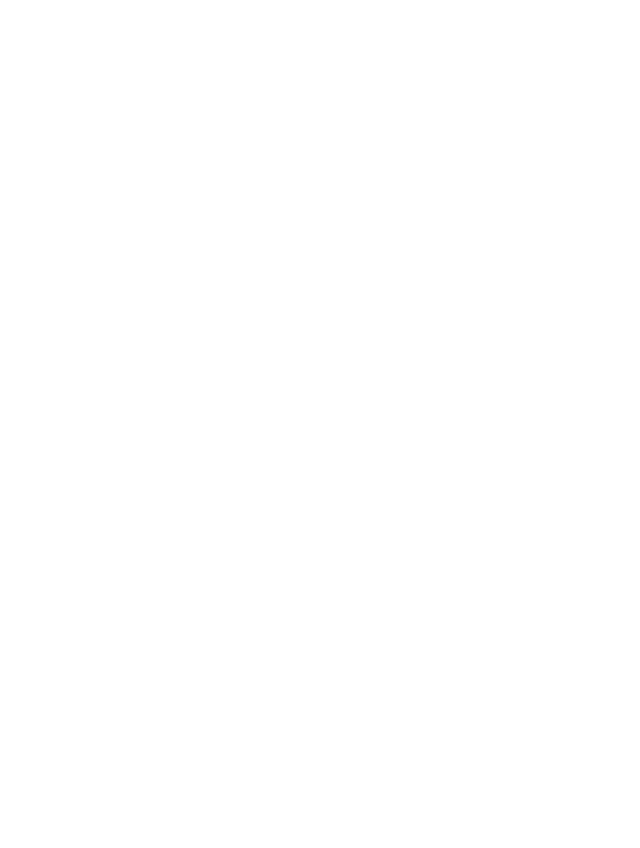
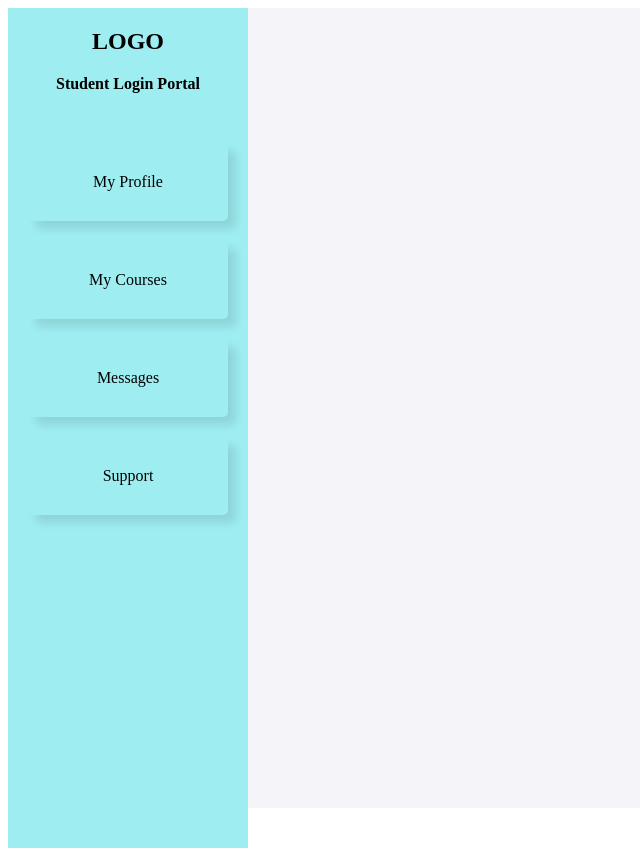
Before and after one commit to InvokeMe123/student_client_portal, a React (Create React App) app: page /student in a window 1280 px wide. Shown: the whole page, without its empty margins (0-640 px from the left). Before the commit the page ends 800 px from the top, so only its background shows below. Built offline with nearby package versions, Linux system fonts and the light colour scheme.

Commit message:
student landing page

```diff
--- a/src/App.js
+++ b/src/App.js
@@ -3,7 +3,7 @@
 import LoginForm from './template/login';
 import UserRegistration from './template/registration';
 import TeacherLandingPage from './components/TeacherLandingPage';
-
+import StudentLandingPage from './components/StudentLandingPage';  // Import the student landing page
 
 const App = () => {
   return (
@@ -11,7 +11,8 @@
       <Switch>
         <Route path="/login" exact component={LoginForm} />
         <Route path="/register" component={UserRegistration} />
-        <Route path="/teacher" component={TeacherLandingPage} /> {/* Add Teacher Landing Page Route */}
+        <Route path="/teacher" component={TeacherLandingPage} />
+        <Route path="/student" component={StudentLandingPage} /> {/* Add Student Landing Page Route */}
         <Route path="/" exact component={LoginForm} />
       </Switch>
     </Router>
--- /dev/null
+++ b/src/components/StudentLandingPage.js
@@ -0,0 +1,64 @@
+import React from 'react';
+import { Link } from 'react-router-dom';
+
+const StudentLandingPage = () => {
+  return (
+    <div style={styles.container}>
+      <div style={styles.sidebar}>
+        <div style={styles.logo}>LOGO</div>
+        <div style={styles.portalName}>Student Login Portal</div>
+        <Link to="/profile" style={styles.menuItem}>My Profile</Link>
+        <Link to="/courses" style={styles.menuItem}>My Courses</Link>
+        <Link to="/messages" style={styles.menuItem}>Messages</Link>
+        <Link to="/support" style={styles.menuItem}>Support</Link>
+      </div>
+      <div style={styles.content}>
+        {/* Content area could be detailed based on the selected link */}
+      </div>
+    </div>
+  );
+};
+
+const styles = {
+  container: {
+    display: 'flex',
+    height: '100vh',
+    backgroundColor: '#f4f4f9',
+  },
+  sidebar: {
+    width: '200px',
+    height: '100vh',
+    backgroundColor: '#9eedf0', // Light green background
+    display: 'flex',
+    flexDirection: 'column',
+    alignItems: 'center',
+    padding: '20px',
+  },
+  logo: {
+    marginBottom: '20px',
+    fontSize: '24px',
+    fontWeight: 'bold',
+  },
+  portalName: {
+    marginBottom: '40px',
+    fontSize: '16px',
+    textAlign: 'center',
+    fontWeight: 'bold',
+  },
+  menuItem: {
+    backgroundColor: '#9eedf0', // Richer green shade for the buttons
+    color: 'black',
+    padding: '30px 10px', // Increased padding for a square look
+    margin: '10px 0',
+    width: '90%', // Adjusted to make buttons wider
+    textAlign: 'center',
+    textDecoration: 'none',
+    borderRadius: '5px',
+    fontSize: '16px',
+    display: 'block',
+    boxShadow: '8px 8px 8px rgba(0.1,0.1,0.1,0.1)', // Shadow for elevation
+    transition: 'transform 0.3s ease, box-shadow 0.3s ease', // Smooth transition for hover effect
+  },
+};
+
+export default StudentLandingPage;
```
Also changed, not shown: src/components/Dashboard.js (added, +46 -0 lines).
